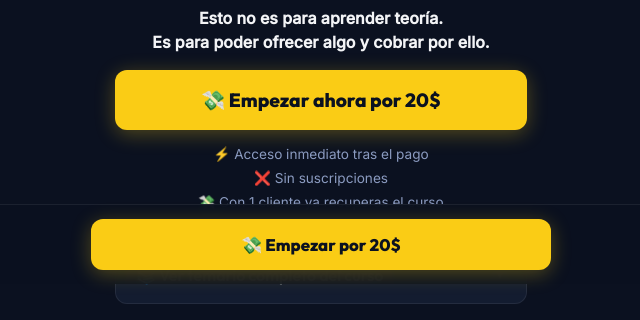
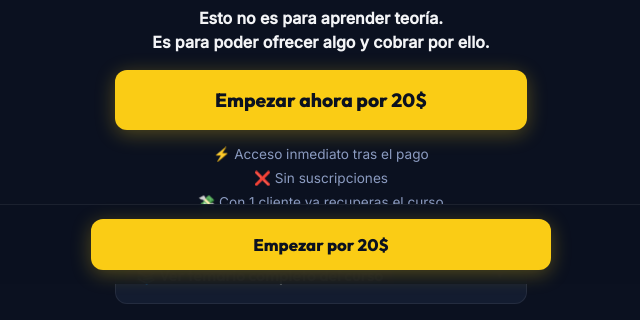
Before and after one commit to humberDEV/lading-ia, a website: page index.html in a window 1280 px wide. Shown: the part 596-916 px from the top of the page, without its empty margins (319-959 px from the left). Drawn offline with Linux system fonts and the light colour scheme.

Commit message:
fix: quitar emojis del CTA y mejorar mensaje de WhatsApp

```diff
--- a/index.html
+++ b/index.html
@@ -53,9 +53,9 @@
                 Es para poder ofrecer algo y cobrar por ello.
             </p>
 
-            <a href="https://api.whatsapp.com/send/?phone=34744609840&text=Hola%21+Vi+el+curso+y+quiero+el+acceso+al+precio+de+lanzamiento+%F0%9F%9A%80&type=phone_number&app_absent=0"
+            <a href="https://api.whatsapp.com/send/?phone=34744609840&text=Hola%2C+he+decidido+apuntarme+al+curso+con+el+precio+de+lanzamiento.&type=phone_number&app_absent=0"
                 class="cta-btn" id="mainCta">
-                💸 Empezar ahora por 20$
+                Empezar ahora por 20$
             </a>
 
             <ul class="trust-list">
@@ -136,9 +136,9 @@
 
     <!-- STICKY CTA (aparece al hacer scroll) -->
     <div class="sticky-bar" id="stickyBar">
-        <a href="https://api.whatsapp.com/send/?phone=34744609840&text=Hola%21+Vi+el+curso+y+quiero+el+acceso+al+precio+de+lanzamiento+%F0%9F%9A%80&type=phone_number&app_absent=0"
+        <a href="https://api.whatsapp.com/send/?phone=34744609840&text=Hola%2C+he+decidido+apuntarme+al+curso+con+el+precio+de+lanzamiento.&type=phone_number&app_absent=0"
             class="cta-btn cta-sticky">
-            💸 Empezar por 20$
+            Empezar por 20$
         </a>
     </div>
 
```
